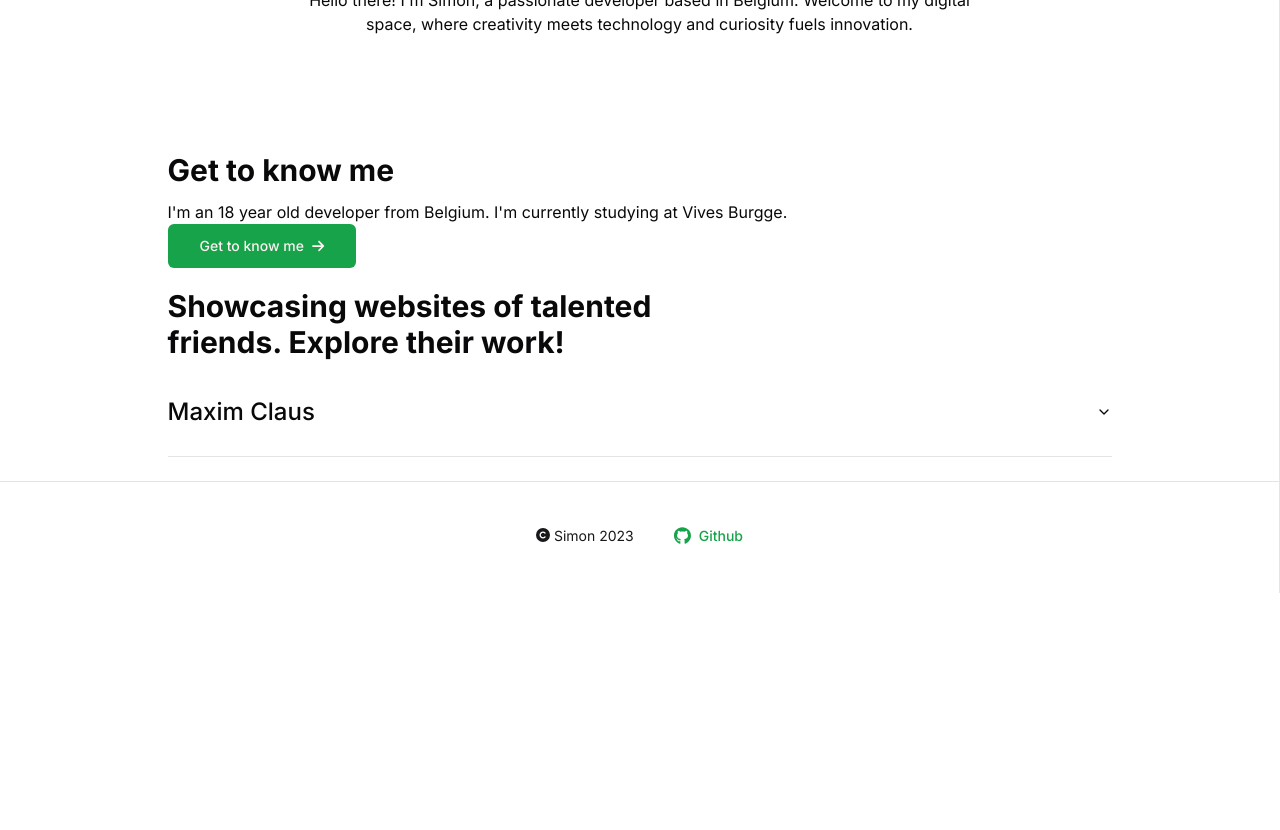
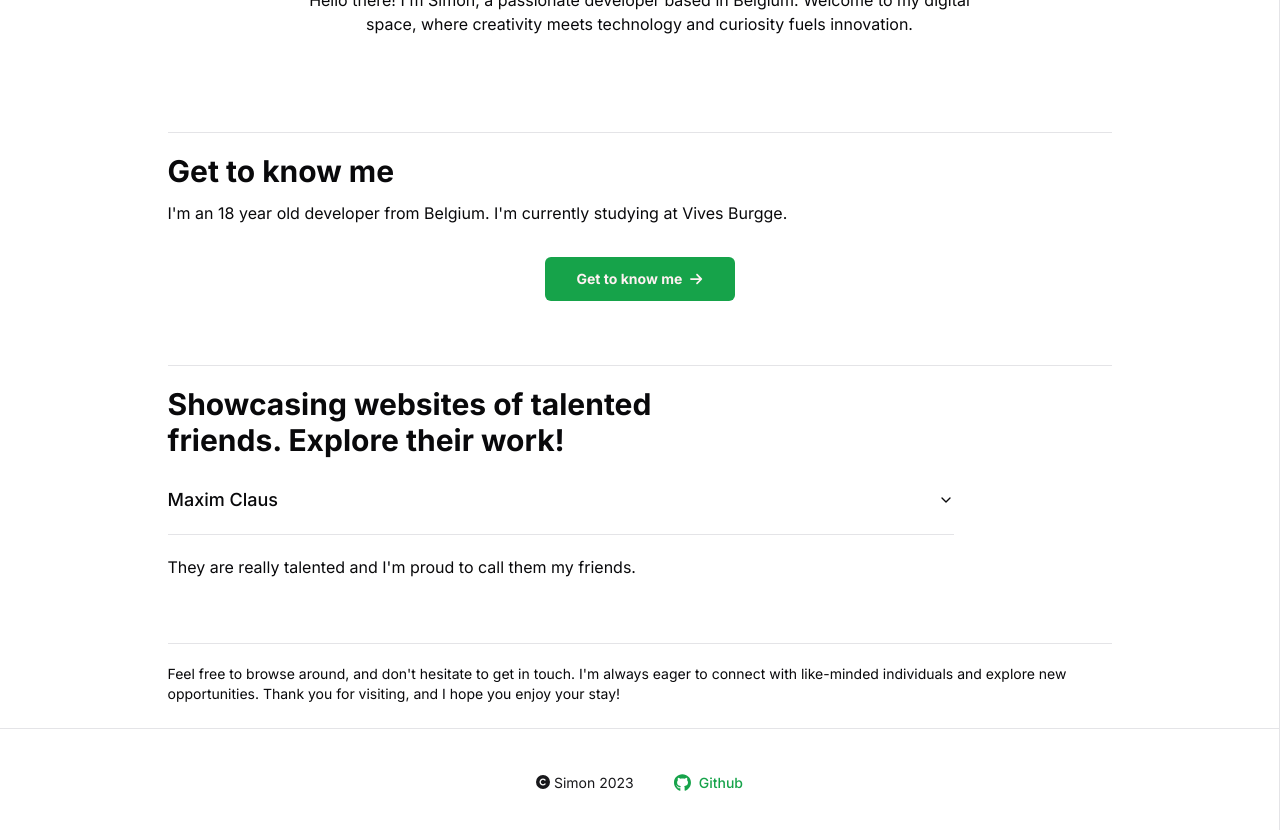
Before and after one commit to SimonStnn/website, a Next.js app: page / in a window 1280 px wide. Shown: the part 300-1130 px from the top of the page. Before the commit the page ends 893 px from the top, so only its background shows below. Built offline with nearby package versions, Linux system fonts and the light colour scheme.

Commit message:
Update home page

```diff
--- a/src/app/page.tsx
+++ b/src/app/page.tsx
@@ -10,6 +10,7 @@ import Link from "next/link";
 import React from "react";
 import { FontAwesomeIcon } from "@fortawesome/react-fontawesome";
 import { faArrowRight } from "@fortawesome/free-solid-svg-icons";
+import GlassyBackground from "@/components/glassy-background";
 
 export default function Home() {
   return (
@@ -25,12 +26,15 @@ export default function Home() {
           curiosity fuels innovation.
         </p>
       </section>
-      <section>
+
+      <hr />
+      <section className="mb-16">
         <h2>Get to know me</h2>
         <p>
           I&apos;m an 18 year old developer from Belgium. I&apos;m currently
           studying at Vives Burgge.
         </p>
+        <div className="flex justify-center mt-8">
           <Link
             className={buttonVariants({
               size: "lg",
@@ -38,18 +42,21 @@ export default function Home() {
             })}
             href={"/about"}
           >
-          <span>Get to know me</span> <FontAwesomeIcon className="" icon={faArrowRight} />
+            <span className="font-bold">Get to know me</span>{" "}
+            <FontAwesomeIcon className="" icon={faArrowRight} />
           </Link>
+        </div>
       </section>
-      <section>
+      <hr />
+      <section className="mb-16">
         <h2>
           Showcasing websites of talented <br />
           friends. Explore their work!
         </h2>
 
-        <Accordion type="single" collapsible className="w-full">
+        <Accordion type="single" collapsible className="w-10/12 my-5">
           <AccordionItem value="item-1">
-            <AccordionTrigger>Maxim Claus</AccordionTrigger>
+            <AccordionTrigger className="text-lg py-2">Maxim Claus</AccordionTrigger>
             <AccordionContent>
               <Link
                 className={buttonVariants({
@@ -62,10 +69,22 @@ export default function Home() {
                 Maxim Claus
               </Link>{" "}
               is a friend of mine who is also a developer. He is currently
-              studying at the University of Ghent.
+              studying at Odisee in Ghent.
             </AccordionContent>
           </AccordionItem>
         </Accordion>
+        <p>
+          They are really talented and I&apos;m proud to call them my friends.
+        </p>
+      </section>
+      <hr />
+      <section className="mt-5 text-sm">
+        <p>
+          Feel free to browse around, and don&apos;t hesitate to get in touch.
+          I&apos;m always eager to connect with like-minded individuals and
+          explore new opportunities. Thank you for visiting, and I hope you
+          enjoy your stay!
+        </p>
       </section>
     </>
   );
```
Lines whose indentation alone changed are shown as unchanged.
